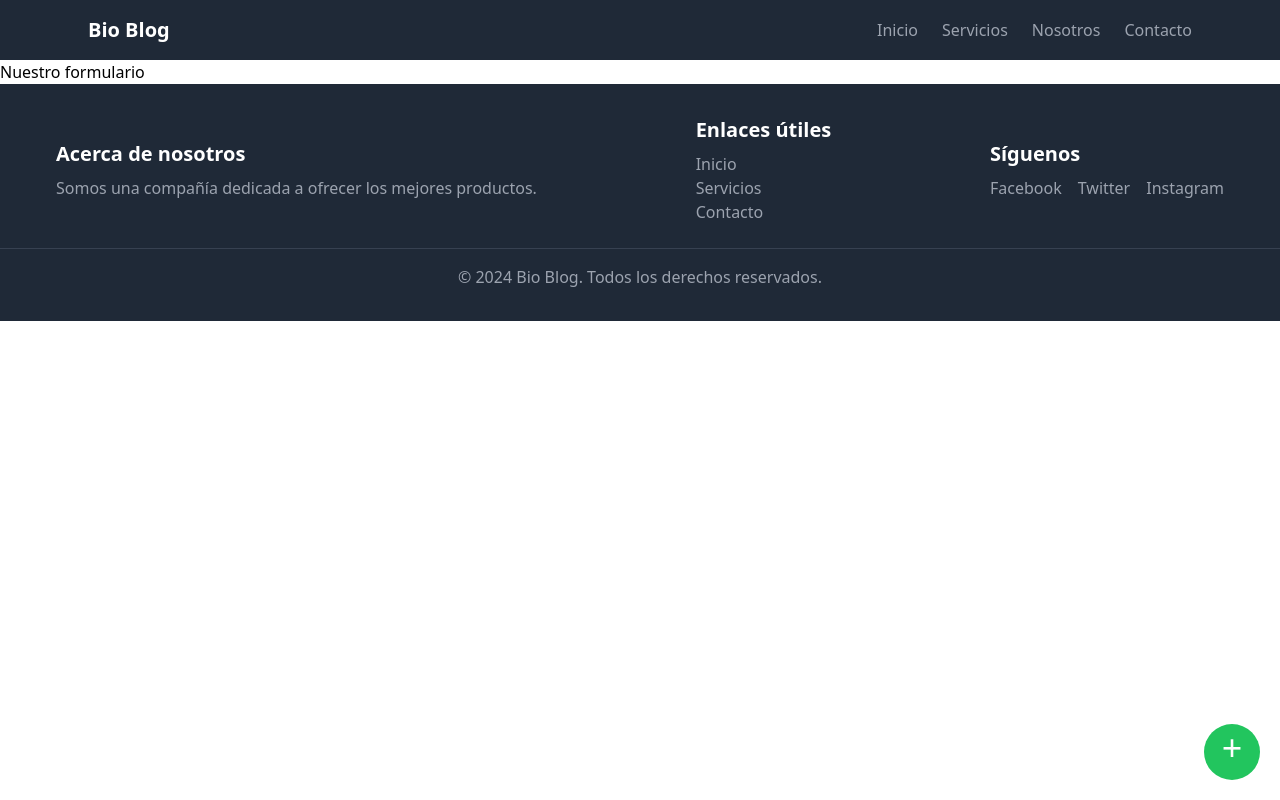
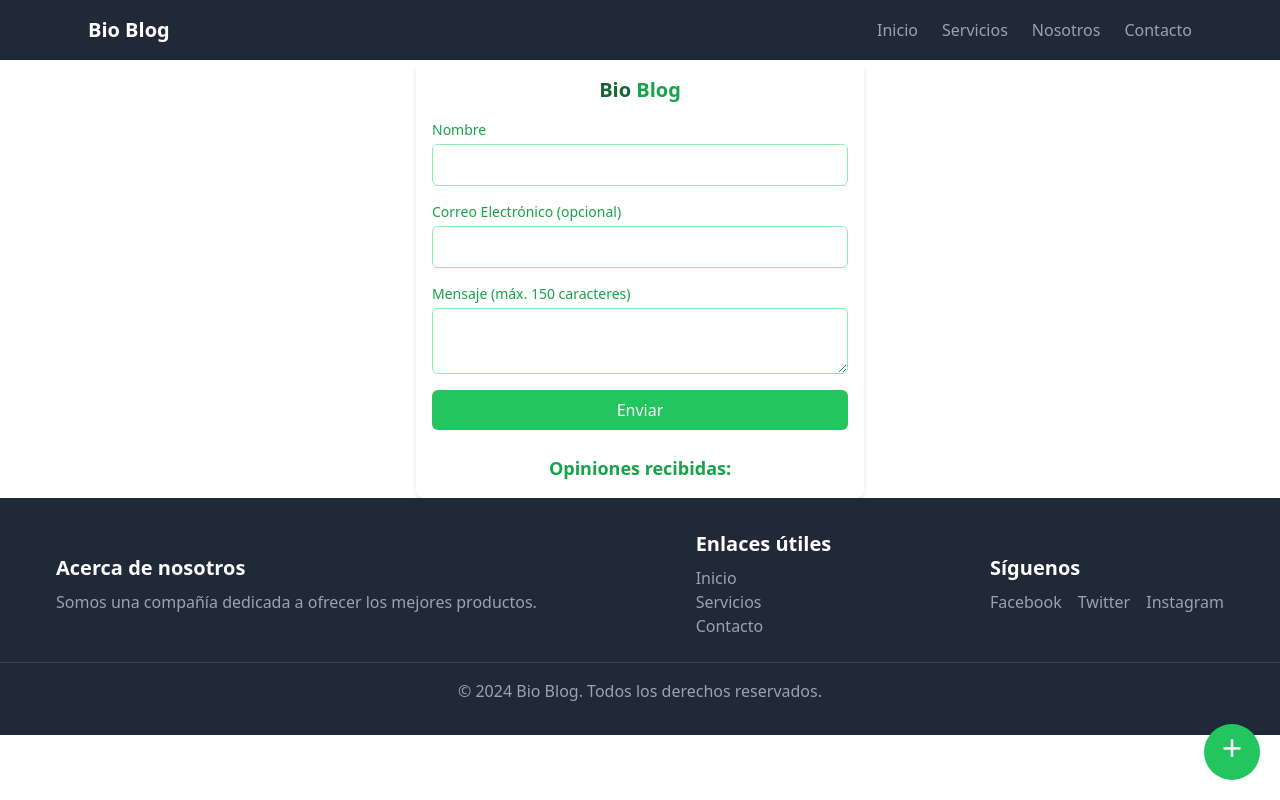
Before and after one commit to juanvprada/SavingTimeOficial, a React (Vite) app in the folder client-frontend/: page /contacto in a window 1280 px wide. Built offline with nearby package versions, Linux system fonts and the light colour scheme.

Commit message:
En contacto se agregó un formulario en los archivos ContactForm y GetInTouch

```diff
--- /dev/null
+++ b/client-frontend/src/components/ContactForm.jsx
@@ -0,0 +1,112 @@
+import React, { useState } from "react";
+
+const ContactForm = ({ submittedMessages, setSubmittedMessages }) => {
+  const [name, setName] = useState("");
+  const [email, setEmail] = useState("");
+  const [message, setMessage] = useState("");
+
+  const handleSubmit = (e) => {
+    e.preventDefault();
+    setSubmittedMessages([...submittedMessages, { name, email, message }]);
+    setName("");
+    setEmail("");
+    setMessage("");
+  };
+
+  const handleDeleteMessage = (index) => {
+    const newMessages = submittedMessages.filter(
+      (_, msgIndex) => msgIndex !== index
+    );
+    setSubmittedMessages(newMessages);
+  };
+
+  return (
+    <div className="max-w-md mx-auto p-4 bg-white rounded-lg shadow-md">
+      <h2 className="text-xl font-bold mb-4 text-green-600 text-center">
+        <span className="text-green-800">Bio</span>{" "}
+        <span className="text-green-600">Blog</span>
+      </h2>
+      <form onSubmit={handleSubmit} className="space-y-4">
+        <div>
+          <label
+            htmlFor="name"
+            className="block text-sm font-medium text-green-600"
+          >
+            Nombre
+          </label>
+          <input
+            type="text"
+            id="name"
+            value={name}
+            onChange={(e) => setName(e.target.value)}
+            required
+            className="mt-1 block w-full border border-green-300 rounded-md p-2 focus:outline-none focus:ring-2 focus:ring-green-500"
+          />
+        </div>
+        <div>
+          <label
+            htmlFor="email"
+            className="block text-sm font-medium text-green-600"
+          >
+            Correo Electrónico (opcional)
+          </label>
+          <input
+            type="email"
+            id="email"
+            value={email}
+            onChange={(e) => setEmail(e.target.value)}
+            className="mt-1 block w-full border border-green-300 rounded-md p-2 focus:outline-none focus:ring-2 focus:ring-green-500"
+          />
+        </div>
+        <div>
+          <label
+            htmlFor="message"
+            className="block text-sm font-medium text-green-600"
+          >
+            Mensaje (máx. 150 caracteres)
+          </label>
+          <textarea
+            id="message"
+            value={message}
+            onChange={(e) => setMessage(e.target.value)}
+            maxLength="150"
+            required
+            className="mt-1 block w-full border border-green-300 rounded-md p-2 focus:outline-none focus:ring-2 focus:ring-green-500"
+          />
+        </div>
+        <button
+          type="submit"
+          className="w-full bg-green-500 text-white rounded-md p-2 hover:bg-green-600 transition-colors"
+        >
+          Enviar
+        </button>
+      </form>
+
+      {/* Mostrar mensajes enviados */}
+      <div className="mt-6">
+        <h3 className="text-lg font-bold text-green-600 text-center">
+          Opiniones recibidas:
+        </h3>
+        <ul>
+          {submittedMessages.map((msg, index) => (
+            <li
+              key={index}
+              className="border border-green-200 rounded-md p-2 mt-2 bg-gray-50"
+            >
+              <strong className="text-green-800">{msg.name}:</strong>{" "}
+              {msg.message}
+              <button
+                onClick={() => handleDeleteMessage(index)}
+                className="ml-2 text-red-500"
+              >
+                Borrar
+              </button>
+            </li>
+          ))}
+        </ul>
+      </div>
+    </div>
+  );
+};
+
+export default ContactForm;
--- a/client-frontend/src/pages/GetInTouch.jsx
+++ b/client-frontend/src/pages/GetInTouch.jsx
@@ -1,12 +1,17 @@
-import React from 'react'
+import React, { useState } from "react";
+import ContactForm from "../components/ContactForm"; // Ajusta la ruta según tu estructura de carpetas
 
 const GetInTouch = () => {
+  const [submittedMessages, setSubmittedMessages] = useState([]);
+
   return (
     <div>
-        <h1>Nuestro formulario</h1>
-
+      <ContactForm
+        submittedMessages={submittedMessages}
+        setSubmittedMessages={setSubmittedMessages}
+      />
     </div>
-  )
-}
+  );
+};
 
 export default GetInTouch;
```
